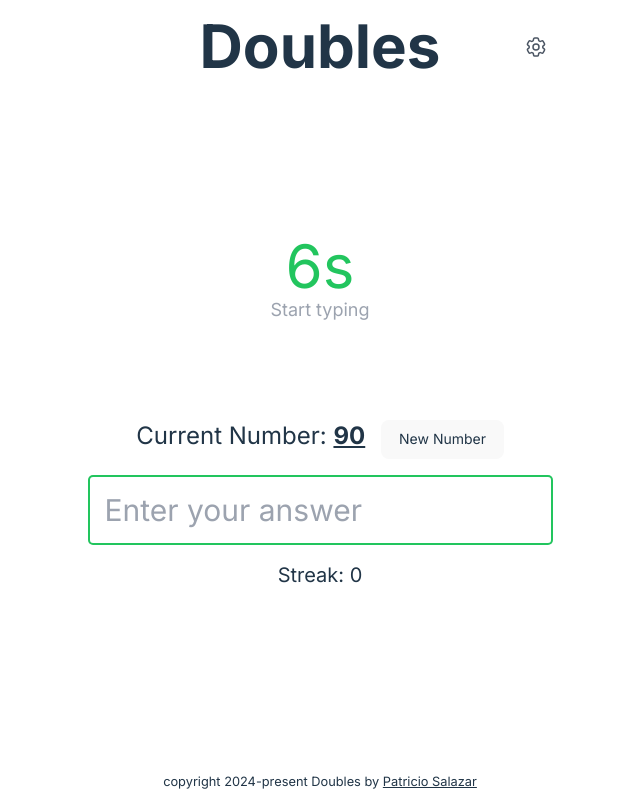
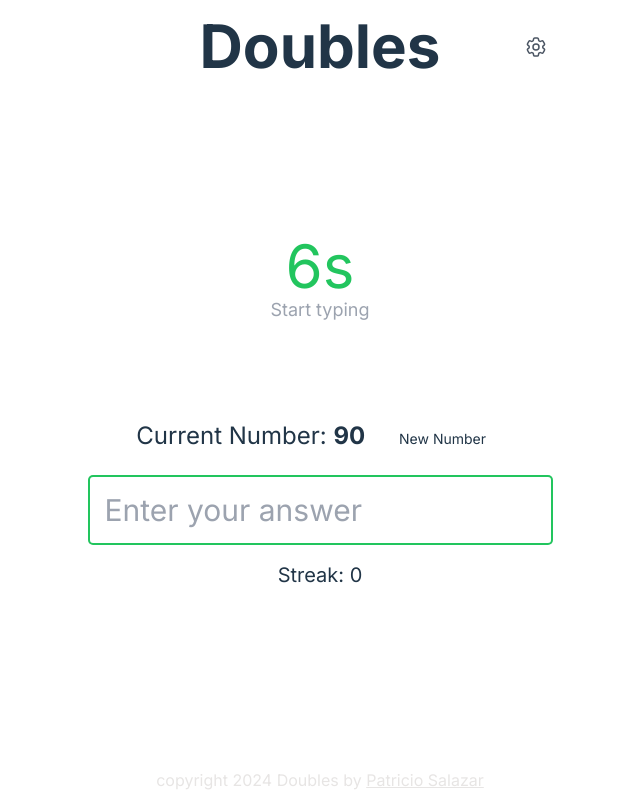
Before and after one commit to patriciosebastian/doubles, a React (Vite) app: page / in a window 1280 px wide. Shown: the whole page, without its empty margins (320-960 px from the left). Built offline with nearby package versions, Linux system fonts and the light colour scheme.

Commit message:
Revert "componentized App.jsx"
This reverts commit 5bc6334eeff37d72d9d54fdbc981fe646d581612.

```diff
--- a/src/App.jsx
+++ b/src/App.jsx
@@ -1,9 +1,4 @@
 import { useState, useEffect, useRef } from 'react';
-import SettingsMenu from "./components/SettingsMenu";
-import TimerDisplay from "./components/TimerDisplay";
-import GameOverScreen from "./components/GameOverScreen";
-import GameInputForm from "./components/GameInputForm";
-import Footer from "./components/Footer";
 
 function App() {
   const [number, setNumber] = useState(null);
@@ -303,79 +298,140 @@ function App() {
 
   return (
     <>
-      <div className='relative'>
-        <h1 className='text-4xl sm:text-5xl md:text-6xl font-bold text-center mt-4 mb-6'>
-          Doubles
-        </h1>
-        <div className='ml-auto absolute right-0 top-[0.85rem] md:top-6'>
-          <button
-            onClick={toggleSettingsVisibility}
-            className='text-gray-600 hover:text-gray-900 bg-transparent'
-            ref={gearIconRef}
-          >
-            <svg
-              xmlns='http://www.w3.org/2000/svg'
-              fill='none'
-              viewBox='0 0 24 24'
-              strokeWidth='1.5'
-              stroke='currentColor'
-              className='w-6 h-6'
-            >
-              <path
-                strokeLinecap='round'
-                strokeLinejoin='round'
-                d='M9.594 3.94c.09-.542.56-.94 1.11-.94h2.593c.55 0 1.02.398 1.11.94l.213 1.281c.063.374.313.686.645.87.074.04.147.083.22.127.325.196.72.257 1.075.124l1.217-.456a1.125 1.125 0 0 1 1.37.49l1.296 2.247a1.125 1.125 0 0 1-.26 1.431l-1.003.827c-.293.241-.438.613-.43.992a7.723 7.723 0 0 1 0 .255c-.008.378.137.75.43.991l1.004.827c.424.35.534.955.26 1.43l-1.298 2.247a1.125 1.125 0 0 1-1.369.491l-1.217-.456c-.355-.133-.75-.072-1.076.124a6.47 6.47 0 0 1-.22.128c-.331.183-.581.495-.644.869l-.213 1.281c-.09.543-.56.94-1.11.94h-2.594c-.55 0-1.019-.398-1.11-.94l-.213-1.281c-.062-.374-.312-.686-.644-.87a6.52 6.52 0 0 1-.22-.127c-.325-.196-.72-.257-1.076-.124l-1.217.456a1.125 1.125 0 0 1-1.369-.49l-1.297-2.247a1.125 1.125 0 0 1 .26-1.431l1.004-.827c.292-.24.437-.613.43-.991a6.932 6.932 0 0 1 0-.255c.007-.38-.138-.751-.43-.992l-1.004-.827a1.125 1.125 0 0 1-.26-1.43l1.297-2.247a1.125 1.125 0 0 1 1.37-.491l1.216.456c.356.133.751.072 1.076-.124.072-.044.146-.086.22-.128.332-.183.582-.495.644-.869l.214-1.28Z'
-              />
-              <path
-                strokeLinecap='round'
-                strokeLinejoin='round'
-                d='M15 12a3 3 0 1 1-6 0 3 3 0 0 1 6 0Z'
-              />
+      <div className="relative">
+        <h1 className="text-4xl sm:text-5xl md:text-6xl font-bold text-center mt-4 mb-6">Doubles</h1>
+        <div className="ml-auto absolute right-0 top-[0.85rem] md:top-6">
+          <button onClick={toggleSettingsVisibility} className="text-gray-600 hover:text-gray-900 bg-transparent" ref={gearIconRef}>
+            <svg xmlns="http://www.w3.org/2000/svg" fill="none" viewBox="0 0 24 24" strokeWidth="1.5" stroke="currentColor" className="w-6 h-6">
+              <path strokeLinecap="round" strokeLinejoin="round" d="M9.594 3.94c.09-.542.56-.94 1.11-.94h2.593c.55 0 1.02.398 1.11.94l.213 1.281c.063.374.313.686.645.87.074.04.147.083.22.127.325.196.72.257 1.075.124l1.217-.456a1.125 1.125 0 0 1 1.37.49l1.296 2.247a1.125 1.125 0 0 1-.26 1.431l-1.003.827c-.293.241-.438.613-.43.992a7.723 7.723 0 0 1 0 .255c-.008.378.137.75.43.991l1.004.827c.424.35.534.955.26 1.43l-1.298 2.247a1.125 1.125 0 0 1-1.369.491l-1.217-.456c-.355-.133-.75-.072-1.076.124a6.47 6.47 0 0 1-.22.128c-.331.183-.581.495-.644.869l-.213 1.281c-.09.543-.56.94-1.11.94h-2.594c-.55 0-1.019-.398-1.11-.94l-.213-1.281c-.062-.374-.312-.686-.644-.87a6.52 6.52 0 0 1-.22-.127c-.325-.196-.72-.257-1.076-.124l-1.217.456a1.125 1.125 0 0 1-1.369-.49l-1.297-2.247a1.125 1.125 0 0 1 .26-1.431l1.004-.827c.292-.24.437-.613.43-.991a6.932 6.932 0 0 1 0-.255c.007-.38-.138-.751-.43-.992l-1.004-.827a1.125 1.125 0 0 1-.26-1.43l1.297-2.247a1.125 1.125 0 0 1 1.37-.491l1.216.456c.356.133.751.072 1.076-.124.072-.044.146-.086.22-.128.332-.183.582-.495.644-.869l.214-1.28Z" />
+              <path strokeLinecap="round" strokeLinejoin="round" d="M15 12a3 3 0 1 1-6 0 3 3 0 0 1 6 0Z" />
             </svg>
           </button>
-          <SettingsMenu
-            settingsVisible={settingsVisible}
-            settingsRef={settingsRef}
-            customStart={customStart}
-            handleCustomStartChange={handleCustomStartChange}
-            handleCustomStartSubmit={handleCustomStartSubmit}
-            clearCustomStart={clearCustomStart}
-            mode={mode}
-            handleModeChange={handleModeChange}
-          />
+
+          {settingsVisible && (
+            <div className="mt-5 bg-gray-200 p-6 rounded absolute right-0 shadow-lg w-64 lg:w-[23rem]" ref={settingsRef}>
+              <label className="block text-lg md:text-xl dark:text-[#242424]">Choose a fixed starting number:</label>
+              <input
+                type="number"
+                value={customStart}
+                onChange={handleCustomStartChange}
+                className="border border-black p-2 rounded mt-2 w-full"
+                placeholder="Enter a starting number"
+              />
+              <button
+                onClick={handleCustomStartSubmit}
+                className="bg-blue-500 text-white px-4 py-2 rounded mt-2 w-full"
+              >
+                Update Number
+              </button>
+              <button
+                onClick={clearCustomStart}
+                className="bg-gray-500 text-white px-4 py-2 rounded mt-2 w-full"
+              >
+                Clear Starting Number
+              </button>
+              <div className="timer-modes mt-4">
+                <label className="block text-lg md:text-xl dark:text-[#242424]">Timer Mode:</label>
+                <div className="dark:text-[#242424]">
+                  <label className="block">
+                    <input
+                      type="radio"
+                      value="easy"
+                      checked={mode === 'easy'}
+                      onChange={() => handleModeChange('easy')}
+                      className="mr-2"
+                    />
+                    Easy (10s ⏱️⏱️⏱️)
+                  </label>
+                  <label className="block">
+                    <input
+                      type="radio"
+                      value="medium"
+                      checked={mode === 'medium'}
+                      onChange={() => handleModeChange('medium')}
+                      className="mr-2"
+                    />
+                    Medium (8s ⏱️⏱️)
+                  </label>
+                  <label className="block">
+                    <input
+                      type="radio"
+                      value="hard"
+                      checked={mode === 'hard'}
+                      onChange={() => handleModeChange('hard')}
+                      className="mr-2"
+                    />
+                    Hard (6s ⏱️- Default)
+                  </label>
+                  <label className="block">
+                    <input
+                      type="radio"
+                      value="evil"
+                      checked={mode === 'evil'}
+                      onChange={() => handleModeChange('evil')}
+                      className="mr-2"
+                    />
+                    Evil (4s 👿)
+                  </label>
+                </div>
+              </div>
+            </div>
+          )}
         </div>
       </div>
-      <div className='container mx-auto p-4 text-center'>
-        <TimerDisplay timer={timer} getTimeColor={getTimeColor} />
-        <p className='mb-24 text-gray-400 text-base sm:text-lg'>Start typing</p>
+      <div className="container mx-auto p-4 text-center">
+        <p className={`text-5xl sm:text-6xl text-${getTimeColor()}`}>{timer}s</p>
+        <p className="mb-24 text-gray-400 text-base sm:text-lg">Start typing</p>
+
         {gameOver ? (
-          <GameOverScreen
-            doublesCount={doublesCount}
-            gameModeAtEnd={gameModeAtEnd}
-            correctAnswer={correctAnswer}
-            highScore={highScore}
-            answers={answers}
-            formatNumber={formatNumber}
-            startNewGame={startNewGame}
-            handleShareScore={handleShareScore}
-            setIsDetailsOpen={setIsDetailsOpen}
-            detailsRef={detailsRef}
-          />
+          <div className="text-center">
+            <p className="text-red-500 text-lg sm:text-xl lg:text-2xl mb-14">Game Over! You doubled <span className="font-bold">{doublesCount}</span> times on <span className="font-bold">{gameModeAtEnd}</span></p>
+            <p className="text-lg sm:text-xl">The correct answer was:<br />
+              <span className="font-bold">{formatNumber(correctAnswer)}</span>
+            </p>
+            <p className="text-lg sm:text-xl mb-2">Your highest score: {highScore}</p>
+            <details className="mb-20" onToggle={(e) => setIsDetailsOpen(e.target.open)} ref={detailsRef}>
+              <summary className="hover:cursor-pointer">Your Replay</summary>
+              <small className="text-stone-400 dark:text-stone-600">you can toggle this dropdown with the space bar</small>
+              <div className="border rounded bg-gray-100 dark:bg-stone-700 dark:border-transparent text-black dark:text-white">
+                <div className="grid grid-rows-6 grid-flow-col gap-y-4">
+                  {answers.map((answer, index) => (
+                    <div key={index} className="p-4 border-b border-gray-300 dark:border-gray-500">
+                      {answer.isCorrect ? `✅ ${formatNumber(answer.value)}` : `❌ ${formatNumber(answer.value)}`}
+                    </div>
+                  ))}
+                </div>
+              </div>
+            </details>
+            <button className="bg-blue-500 text-white px-4 py-2 rounded mr-4 mt-4 sm:mt-0" onClick={startNewGame}>
+              Start New Game
+            </button>
+            <button className="bg-green-500 text-white px-4 py-2 rounded mt-4 sm:mt-0" onClick={handleShareScore}>
+              Share Your Score
+            </button>
+            <p className="text-left pl-20 w-fit text-stone-400 hidden md:block">Or Press Enter &#8629;</p>
+          </div>
         ) : (
-          <GameInputForm
-            number={number}
-            inputValue={inputValue}
-            handleInputChange={handleInputChange}
-            handleSubmit={handleSubmit}
-            inputRef={inputRef}
-            formatNumber={formatNumber}
-            doublesCount={doublesCount}
-            startNewGame={startNewGame}
-            getTimeColor={getTimeColor}
-          />
+          <div className="text-center">
+            <p className="text-lg sm:text-2xl inline mr-4">Current Number: <span className="font-semibold">{formatNumber(number)}</span></p>
+            <button className="bg-transparent mb-4 text-sm" onClick={startNewGame}>New Number</button>
+            <form onSubmit={handleSubmit}>
+              <input
+                type="number"
+                value={inputValue}
+                onChange={handleInputChange}
+                className={`border border-black outline-${getTimeColor()} focus:outline-${getTimeColor()} p-4 rounded text-xl sm:text-3xl w-full`}
+                placeholder="Enter your answer"
+                ref={inputRef}
+              />
+            </form>
+            <p className="mt-4 text-lg sm:text-xl">Streak: {doublesCount}</p>
+          </div>
         )}
       </div>
-      <Footer isDetailsOpen={isDetailsOpen} />
+
+      {/* Footer */}
+      <footer className={`text-center text-stone-200 dark:text-stone-700 ${isDetailsOpen ? 'static' : 'absolute'} bottom-2 left-0 right-0`}>copyright 2024 Doubles by <a href="https://patriciosalazar.dev" target="_blank" className="text-stone-200 dark:text-stone-700 underline hover:text-stone-400">Patricio Salazar</a></footer>
     </>
   );
 }
--- a/src/components/SettingsMenu.jsx
+++ /dev/null
@@ -1,93 +0,0 @@
-import React from "react";
-
-function SettingsMenu({
-  settingsVisible,
-  settingsRef,
-  customStart,
-  handleCustomStartChange,
-  handleCustomStartSubmit,
-  clearCustomStart,
-  mode,
-  handleModeChange,
-}) {
-  if (!settingsVisible) return null;
-
-  return (
-    <div
-      className='mt-5 bg-gray-200 p-6 rounded absolute right-0 shadow-lg w-64 lg:w-[23rem]'
-      ref={settingsRef}
-    >
-      <label className='block text-lg md:text-xl dark:text-[#242424]'>
-        Choose a fixed starting number:
-      </label>
-      <input
-        type='number'
-        value={customStart}
-        onChange={handleCustomStartChange}
-        className='border border-black p-2 rounded mt-2 w-full'
-        placeholder='Enter a starting number'
-      />
-      <button
-        onClick={handleCustomStartSubmit}
-        className='bg-blue-500 text-white px-4 py-2 rounded mt-2 w-full'
-      >
-        Update Number
-      </button>
-      <button
-        onClick={clearCustomStart}
-        className='bg-gray-500 text-white px-4 py-2 rounded mt-2 w-full'
-      >
-        Clear Starting Number
-      </button>
-      <div className='timer-modes mt-4'>
-        <label className='block text-lg md:text-xl dark:text-[#242424]'>
-          Timer Mode:
-        </label>
-        <div className='dark:text-[#242424]'>
-          <label className='block'>
-            <input
-              type='radio'
-              value='easy'
-              checked={mode === "easy"}
-              onChange={() => handleModeChange("easy")}
-              className='mr-2'
-            />
-            Easy (10s ⏱️⏱️⏱️)
-          </label>
-          <label className='block'>
-            <input
-              type='radio'
-              value='medium'
-              checked={mode === "medium"}
-              onChange={() => handleModeChange("medium")}
-              className='mr-2'
-            />
-            Medium (8s ⏱️⏱️)
-          </label>
-          <label className='block'>
-            <input
-              type='radio'
-              value='hard'
-              checked={mode === "hard"}
-              onChange={() => handleModeChange("hard")}
-              className='mr-2'
-            />
-            Hard (6s ⏱️- Default)
-          </label>
-          <label className='block'>
-            <input
-              type='radio'
-              value='evil'
-              checked={mode === "evil"}
-              onChange={() => handleModeChange("evil")}
-              className='mr-2'
-            />
-            Evil (4s 👿)
-          </label>
-        </div>
-      </div>
-    </div>
-  );
-}
-
-export default SettingsMenu;
```
Also changed, not shown: src/components/TimerDisplay.jsx (deleted, +0 -9 lines), 1 other file (tests, documents, lock files or other folders).
